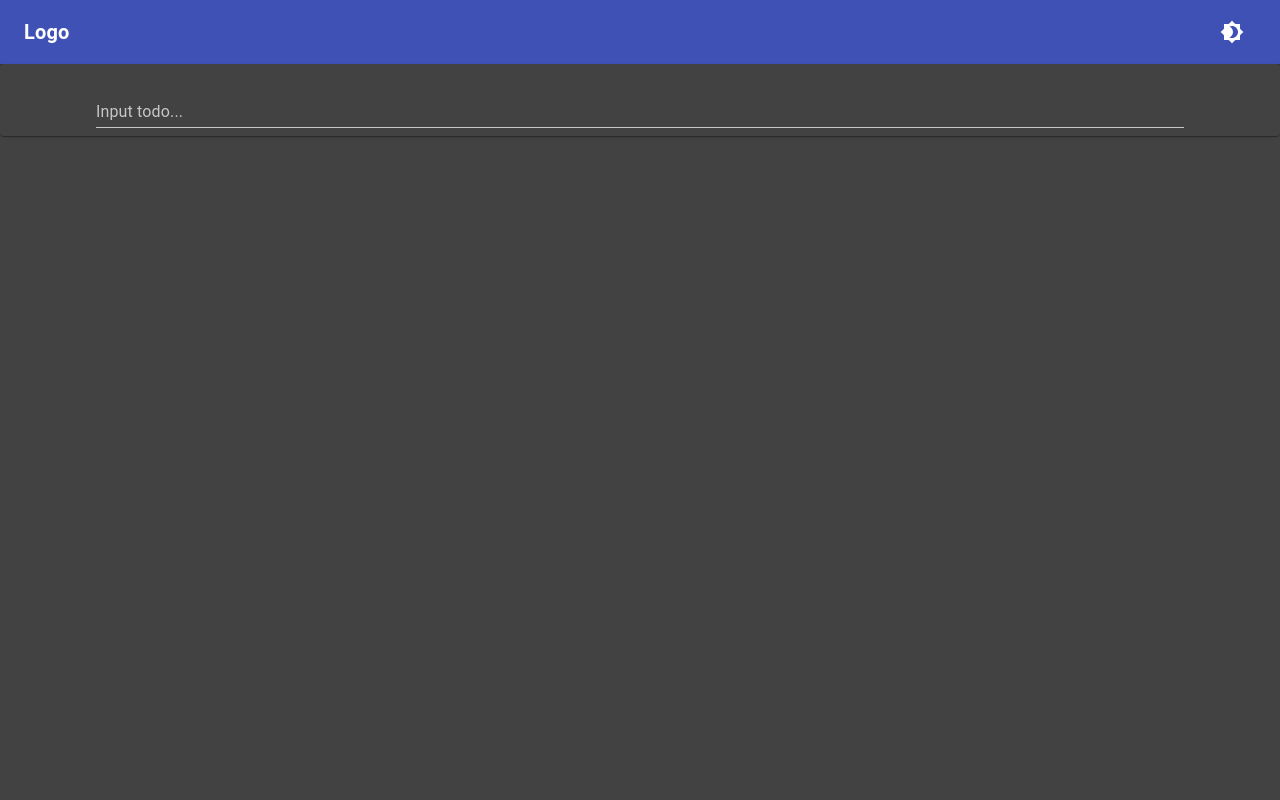
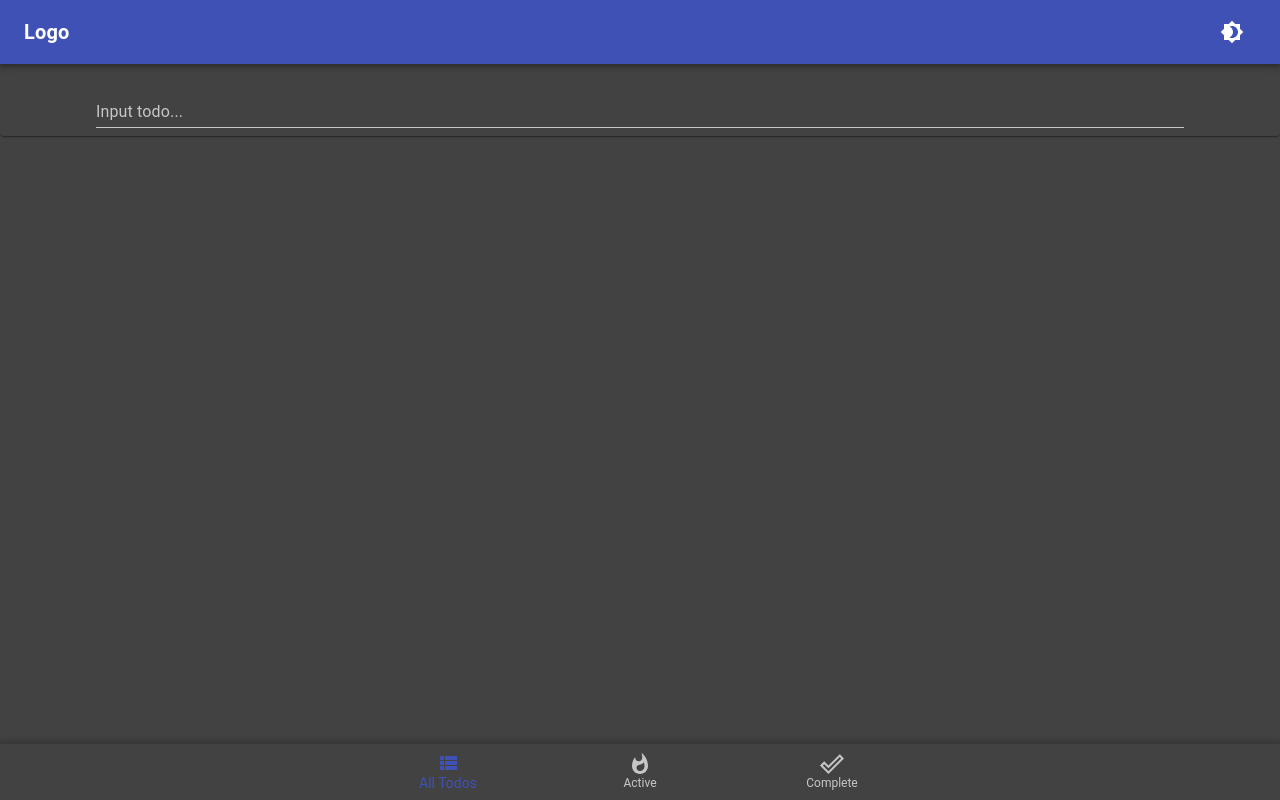
Before and after one commit to irondrondron/react-todo-app, a React (Create React App) app: page /active in a window 1280 px wide. Built offline with nearby package versions, Linux system fonts and the light colour scheme.

Commit message:
create toto items

```diff
--- a/src/components/Header.jsx
+++ b/src/components/Header.jsx
@@ -9,9 +9,10 @@ import {
 } from '@material-ui/core';
 import { Brightness7, Brightness4 } from '@material-ui/icons';
 
+
 const Header = ({ darkMode, setDarkMode }) => {
   return (
-    <AppBar position="static">
+    <AppBar position="sticky">
       <Toolbar>
         <Grid justify="space-between" container>
           <Grid item style={{ alignSelf: 'center' }}>
--- a/src/components/ToDoList.jsx
+++ b/src/components/ToDoList.jsx
@@ -1,7 +1,8 @@
 import React, { useState } from 'react';
 import TodoForm from './TodoForm';
+import { Container } from '@material-ui/core';
 import Todo from './Todo';
-// import { Paper } from '@material-ui/core';
+import TodoTabs from './TodoTabs';
 
 const TodoList = () => {
   const [state, setState] = useState({ todos: [] });
@@ -30,14 +31,26 @@ const TodoList = () => {
   return (
     <div>
       <TodoForm onSubmit={addTodo} />
+      <Container
+        fixed
+        style={{ padding: '20px', width: '100%', marginBottom: '56px' }}
+      >
         {state.todos.map((todo) => (
           <Todo
             key={todo.id}
             toggleComplete={() => toggleComplete(todo.id)}
+            text={state.todos}
             todo={todo}
+            complete={todo.complete}
           />
-        // <Paper key={todo.id}>{todo.text}</Paper>
         ))}
+      </Container>
+      <TodoTabs
+        allTodosLength={state.todos.filter((todo) => todo).length}
+        activeLength={state.todos.filter((todo) => !todo.complete).length}
+        completeLength={state.todos.filter((todo) => todo.complete).length}
+        complete={state.todos.filter((todo) => todo.complete)}
+      />
     </div>
   );
 };
--- a/src/components/ToDoTabs.jsx
+++ b/src/components/ToDoTabs.jsx
@@ -1,16 +1,71 @@
 import React, { useState } from 'react';
-import { Paper, Tabs, Tab } from '@material-ui/core';
+import { Link } from 'react-router-dom';
 
-export default function ToDoTabs() {
-  // const [value, setValue] = useState(0);
+import { makeStyles } from '@material-ui/core/styles';
+import {
+  BottomNavigation,
+  BottomNavigationAction,
+  Badge,
+} from '@material-ui/core';
+import ViewListIcon from '@material-ui/icons/ViewList';
+import WhatshotIcon from '@material-ui/icons/Whatshot';
+import DoneOutlineIcon from '@material-ui/icons/DoneOutline';
+
+const useStyles = makeStyles({
+  root: {
+    width: '100%',
+    position: 'fixed',
+    bottom: 0,
+    boxShadow: '0px 0px 6px 3px #00000033',
+  },
+});
+
+const TodoTabs = (props) => {
+  const classes = useStyles();
+  const [value, setValue] = useState(0);
   return (
-    <Paper>
-      {/* <Tabs variant="fullWidth" value={value}> */}
-      {/* <Tabs variant="fullWidth">
-        <Tab label="All" />
-        <Tab label="Active" />
-        <Tab label="Complete" />
-      </Tabs> */}
-    </Paper>
+    <div>
+      <div>{props.complete}</div>
+      <BottomNavigation
+        value={value}
+        onChange={(event, newValue) => {
+          setValue(newValue);
+        }}
+        showLabels
+        className={classes.root}
+      >
+        <BottomNavigationAction
+          component={Link}
+          to={'/'}
+          label="All Todos"
+          icon={
+            <Badge badgeContent={props.allTodosLength} color="secondary">
+              <ViewListIcon />
+            </Badge>
+          }
+        />
+        <BottomNavigationAction
+          component={Link}
+          to={'/active'}
+          label="Active"
+          icon={
+            <Badge badgeContent={props.activeLength} color="secondary">
+              <WhatshotIcon />
+            </Badge>
+          }
+        />
+        <BottomNavigationAction
+          component={Link}
+          to={'/complete'}
+          label="Complete"
+          icon={
+            <Badge badgeContent={props.completeLength} color="secondary">
+              <DoneOutlineIcon />
+            </Badge>
+          }
+        />
+      </BottomNavigation>
+    </div>
   );
-}
+};
+export default TodoTabs;
--- a/src/components/Todo.jsx
+++ b/src/components/Todo.jsx
@@ -1,7 +1,40 @@
-import { Paper } from '@material-ui/core';
+import React from 'react';
+import { Box } from '@material-ui/core';
+import { makeStyles } from '@material-ui/core/styles';
+// import TodoItems from './TodoItems'
+const useStyles = makeStyles({
+  todoItem: {
+    margin: '10px auto',
+    padding: '20px 30px',
+    minHeight: '21px',
+    boxShadow: '0px 0px 4px 2px #00000033',
+    transition: 'filter .2s ease-out'
+  },
+  todoItemComplete: {
+    margin: '10px auto',
+    padding: '20px 30px',
+    minHeight: '21px',
+    boxShadow: '0px 0px 4px 2px #00000033',
+    filter: 'opacity(0.4)',
+    transition: 'filter .2s ease-out'
+  },
+});
 
-import React from 'react';
-
-const Todo = (props) => <Paper onClick={props.toggleComplete} >{props.todo.text}</Paper>;
+const Todo = (props) => {
+  const classes = useStyles();
+  return (
+    <Box
+      square
+      className={
+        !props.complete ? classes.todoItem : classes.todoItemComplete
+      }
+      onClick={props.toggleComplete}
+      key={props.key}
+    >
+      {JSON.stringify(props.todo)}
+      {/* {props.text} */}
+    </Box>
+  );
+};
 
 export default Todo;
--- /dev/null
+++ b/src/components/TodoActive.jsx
@@ -0,0 +1,20 @@
+import React from 'react';
+import TodoItems from './TodoList';
+
+const TodoActive = (props) => {
+  return (
+  <div>TodoActive</div>
+    // <TodoItems
+    //   addTodo={addTodo}
+    //   toTodo={state.todos.map((todo) => (
+    //     <Todo
+    //       key={todo.id}
+    //       toggleComplete={() => toggleComplete(todo.id)}
+    //       todo={todo}
+    //     />
+    //   ))}
+    // />
+  );
+};
+
+export default TodoActive;
--- /dev/null
+++ b/src/components/TodoAll.jsx
@@ -0,0 +1,6 @@
+import React from 'react';
+
+const TodoAll = (props) => {
+  return <div>TodoAll</div>;
+};
+export default TodoAll;
--- /dev/null
+++ b/src/components/TodoComplete.jsx
@@ -0,0 +1,7 @@
+import React from 'react';
+
+const TodoComplete = (props) => {
+  return <div>TodoComplete</div>;
+};
+
+export default TodoComplete;
```
Also changed, not shown: src/components/TodoForm.jsx (+3 -5 lines). Lines whose indentation alone changed are shown as unchanged.
